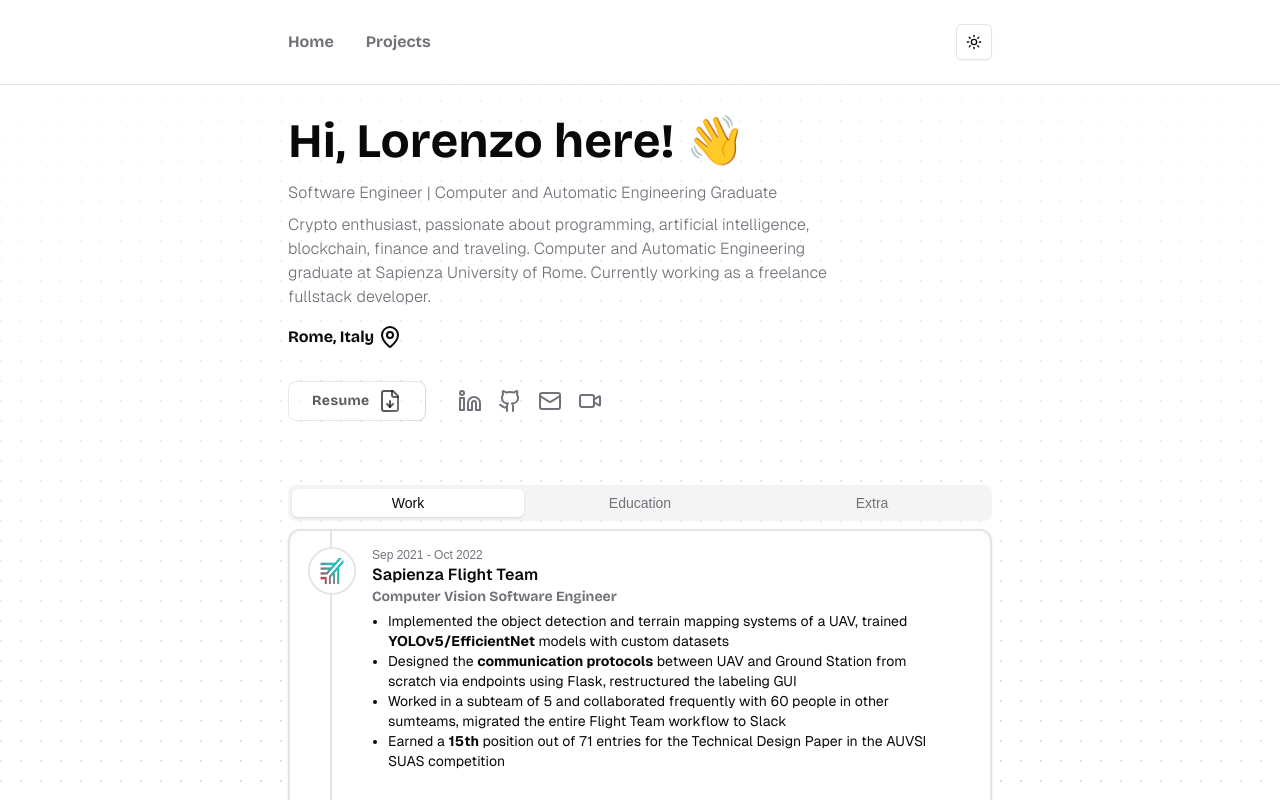
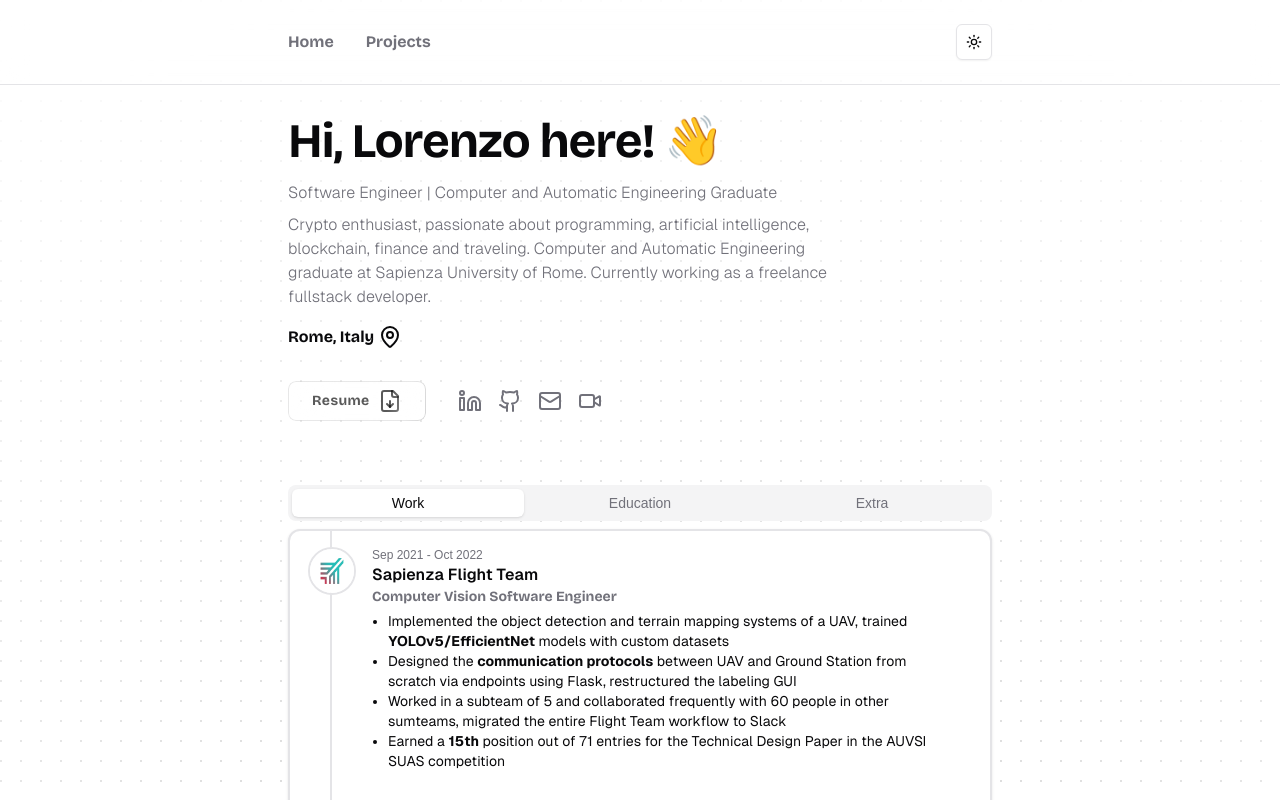
Before and after one commit to lorenzopalaia/lorenzopalaia.com, a Next.js app: page / in a window 1280 px wide. Shown: the top 800 px of the page. Built offline with nearby package versions, Linux system fonts and the light colour scheme; no server answers; what @lorenzopalaia/tailwind-animations would draw is missing.

Commit message:
Tracking tight on hero title

```diff
--- a/components/Hero.tsx
+++ b/components/Hero.tsx
@@ -9,7 +9,9 @@ import ShinyButton from "@/components/ui/shiny-button";
 export default function Hero() {
   return (
     <section className="mt-8 max-w-xl">
-      <p className="text-4xl sm:text-5xl title">Hi, Lorenzo here! 👋</p>
+      <p className="text-4xl sm:text-5xl title tracking-tight">
+        Hi, Lorenzo here! 👋
+      </p>
       <h1 className="font-light text-muted-foreground mt-4">
         Software Engineer | Computer and Automatic Engineering Graduate
       </h1>
```
